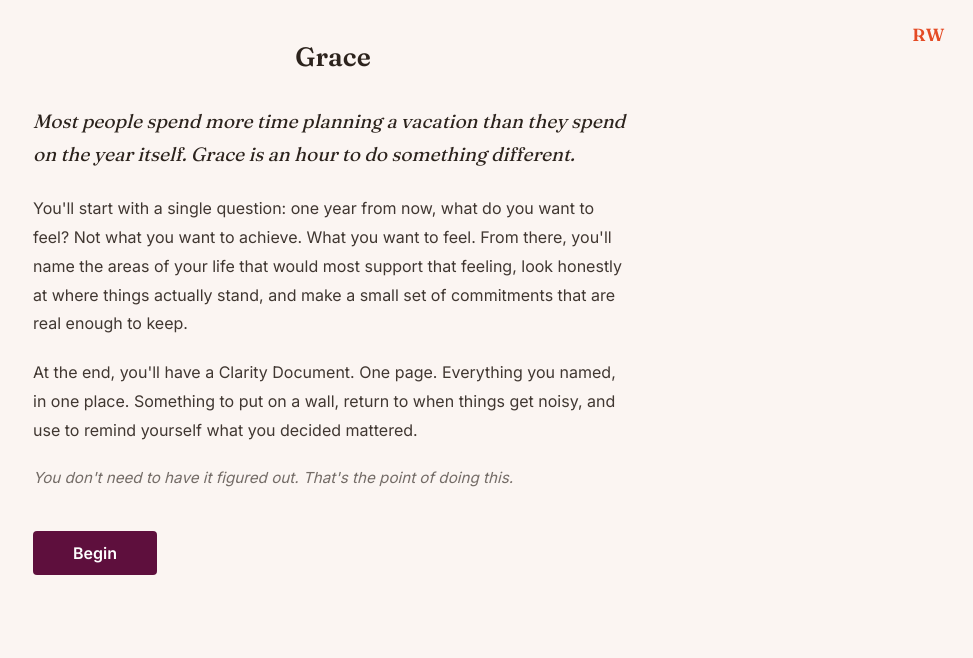
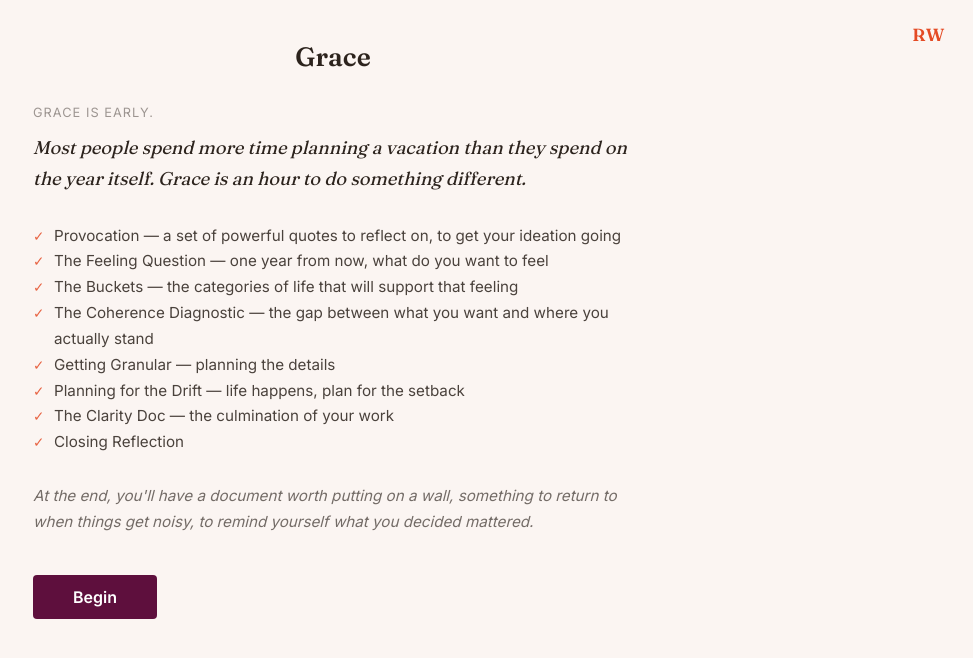
Before and after one commit to rwondwossen/Grace, a React (Vite) app: page / in a window 1280 px wide. Shown: the top 658 px of the page, without its empty margins (307-1280 px from the left). Built offline with nearby package versions, Linux system fonts and the light colour scheme; no server answers.

Commit message:
Update Intro screen with new copy and step checklist

```diff
--- a/src/pages/Intro.jsx
+++ b/src/pages/Intro.jsx
@@ -1,5 +1,16 @@
 import { useNavigate } from "react-router-dom";
 import Shell from "../components/Shell";
+
+const STEPS = [
+  "Provocation — a set of powerful quotes to reflect on, to get your ideation going",
+  "The Feeling Question — one year from now, what do you want to feel",
+  "The Buckets — the categories of life that will support that feeling",
+  "The Coherence Diagnostic — the gap between what you want and where you actually stand",
+  "Getting Granular — planning the details",
+  "Planning for the Drift — life happens, plan for the setback",
+  "The Clarity Doc — the culmination of your work",
+  "Closing Reflection",
+];
 
 export default function Intro() {
   const navigate = useNavigate();
@@ -13,51 +24,70 @@ export default function Intro() {
         </button>
       }
     >
+      <p style={styles.eyebrow}>Grace is early.</p>
       <p style={styles.lead}>
         Most people spend more time planning a vacation than they spend on the year itself.
         Grace is an hour to do something different.
       </p>
-      <p style={styles.body}>
-        You'll start with a single question: one year from now, what do you want to feel?
-        Not what you want to achieve. What you want to feel. From there, you'll name the
-        areas of your life that would most support that feeling, look honestly at where
-        things actually stand, and make a small set of commitments that are real enough
-        to keep.
-      </p>
-      <p style={styles.body}>
-        At the end, you'll have a Clarity Document. One page. Everything you named, in
-        one place. Something to put on a wall, return to when things get noisy, and use
-        to remind yourself what you decided mattered.
-      </p>
+
+      <ul style={styles.stepList}>
+        {STEPS.map((step, i) => (
+          <li key={i} style={styles.stepItem}>
+            <span style={styles.check}>&#10003;</span>
+            <span>{step}</span>
+          </li>
+        ))}
+      </ul>
+
       <p style={styles.coda}>
-        You don't need to have it figured out. That's the point of doing this.
+        At the end, you'll have a document worth putting on a wall, something to return to
+        when things get noisy, to remind yourself what you decided mattered.
       </p>
     </Shell>
   );
 }
 
 const styles = {
+  eyebrow: {
+    fontSize: "0.8rem",
+    textTransform: "uppercase",
+    letterSpacing: "0.08em",
+    color: "var(--color-text)",
+    opacity: 0.45,
+    marginBottom: "0.75rem",
+  },
   lead: {
     fontFamily: "var(--font-serif)",
-    fontSize: "1.2rem",
+    fontSize: "1.15rem",
     lineHeight: "1.7",
     color: "var(--color-text)",
-    marginBottom: "1.5rem",
+    marginBottom: "1.75rem",
     fontStyle: "italic",
   },
-  body: {
+  stepList: {
+    listStyle: "none",
+    padding: 0,
+    margin: "0 0 1.75rem",
+  },
+  stepItem: {
+    display: "flex",
+    alignItems: "baseline",
+    gap: "0.6rem",
     color: "var(--color-text)",
-    lineHeight: "1.8",
-    marginBottom: "1.25rem",
-    fontSize: "1rem",
-    opacity: 0.9,
+    fontSize: "0.95rem",
+    lineHeight: "1.7",
+    opacity: 0.85,
+  },
+  check: {
+    color: "var(--color-accent)",
+    flexShrink: 0,
+    fontSize: "0.85rem",
   },
   coda: {
     color: "var(--color-text)",
     lineHeight: "1.7",
     opacity: 0.65,
     fontSize: "0.95rem",
-    marginTop: "0.5rem",
     fontStyle: "italic",
   },
   next: {
```
